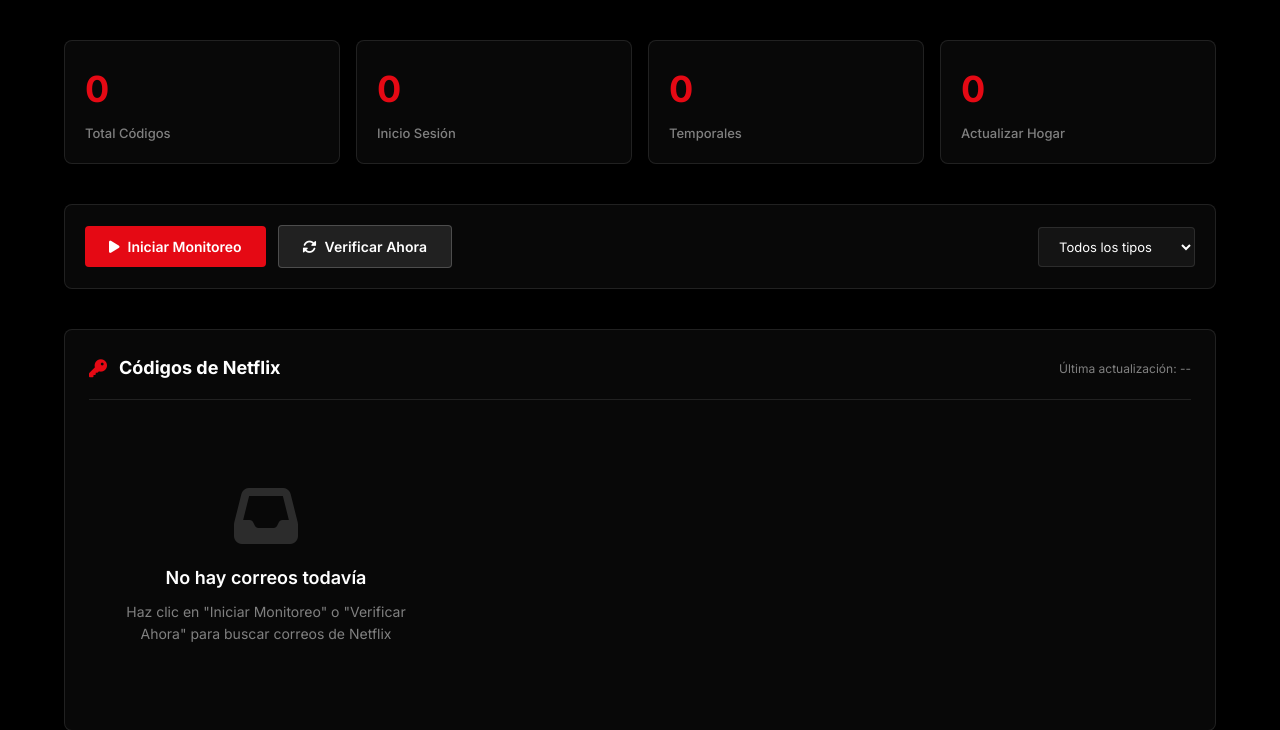
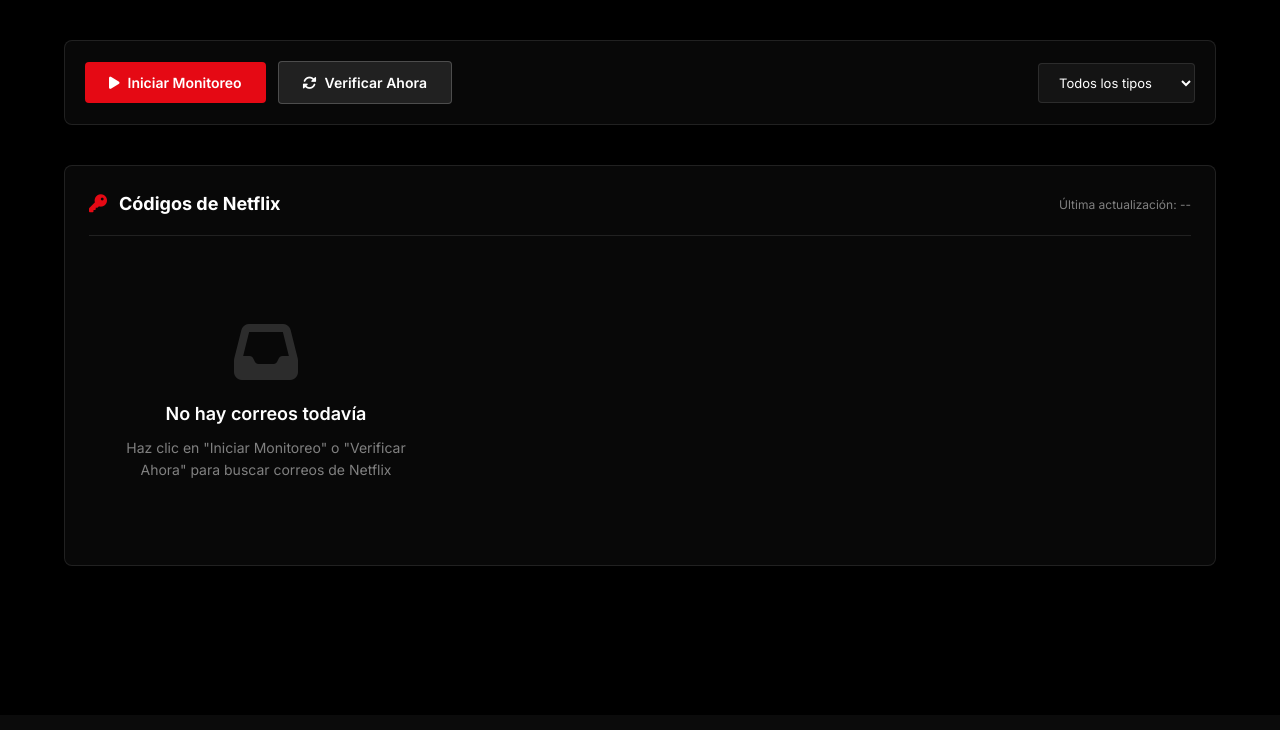
Before and after one commit to josephsmithvaz777-svg/app-netcodigo-monitor, a Flask app: page / in a window 1280 px wide. Shown: the part 85-815 px from the top of the page. After the commit the page ends 651 px from the top, so only its background shows below. Run offline with Flask 3, Linux system fonts and the light colour scheme; data that the repository does not hold is empty; some libraries are stand-ins or nearby versions.

Commit message:
ui: eliminar seccion de stats (Total Codigos, Inicio Sesion, etc.)

```diff
--- a/templates/index.html
+++ b/templates/index.html
@@ -53,36 +53,6 @@
     <!-- Main Content -->
     <main class="main-content">
         <div class="container">
-            <!-- Stats Grid Minimalista -->
-            <div class="stats-grid">
-                <div class="stat-card">
-                    <div class="stat-info">
-                        <h3 id="totalEmails">0</h3>
-                        <p>Total Códigos</p>
-                    </div>
-                </div>
-
-                <div class="stat-card">
-                    <div class="stat-info">
-                        <h3 id="codigosInicio">0</h3>
-                        <p>Inicio Sesión</p>
-                    </div>
-                </div>
-
-                <div class="stat-card">
-                    <div class="stat-info">
-                        <h3 id="codigosTemporal">0</h3>
-                        <p>Temporales</p>
-                    </div>
-                </div>
-
-                <div class="stat-card">
-                    <div class="stat-info">
-                        <h3 id="actualizacionesHogar">0</h3>
-                        <p>Actualizar Hogar</p>
-                    </div>
-                </div>
-            </div>
 
             <!-- Controls Minimalistas -->
             <div class="controls-section">
```
